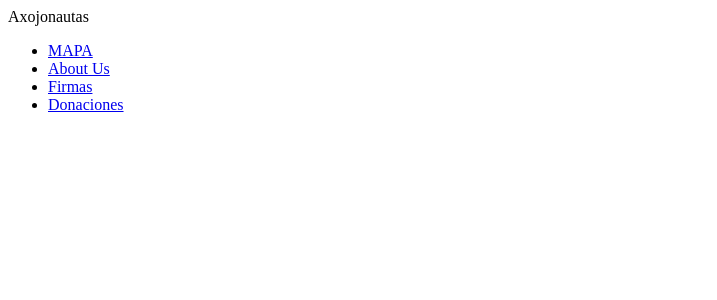
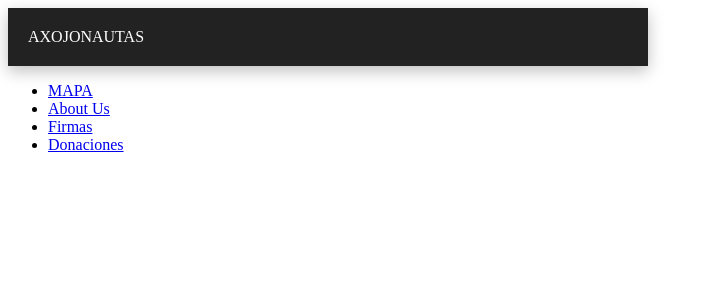
Before and after one commit to GeovannyHDZ/HacktheOcean_Axolonautas, a Vue app: page / in a window 1280 px wide. Shown: the top 300 px of the page, without its empty margins (0-717 px from the left). Built offline with nearby package versions, Linux system fonts and the light colour scheme.

Commit message:
Update NavBar.vue

```diff
--- a/src/components/NavBar.vue
+++ b/src/components/NavBar.vue
@@ -3,7 +3,7 @@
 <template>
     <nav>
         <div class="ContainerLogo">
-            <span>Axojonautas</span>
+            <span class="Logo">Axojonautas</span>
         </div>
         <ul class="navigation">
             <li class="parent">
@@ -24,5 +24,24 @@
 </template>
 
 <style>
-
+.ContainerLogo {
+  position: relative;
+  display: flex;
+  align-items: center;
+  justify-content: space-between;
+  padding: 20px;
+  background-color: #222;
+  box-shadow: 0 5px 15px 0 rgba(0, 0, 0, 0.25);
+  color: white;
+  text-transform: uppercase;
+  overflow: hidden;
+  width: 600px;
+}
+.logoWrapper {
+    display: flex;
+}
+.logo {
+      padding-left: 4px;
+      color: #ea4f4c;
+    }
 </style>
```
